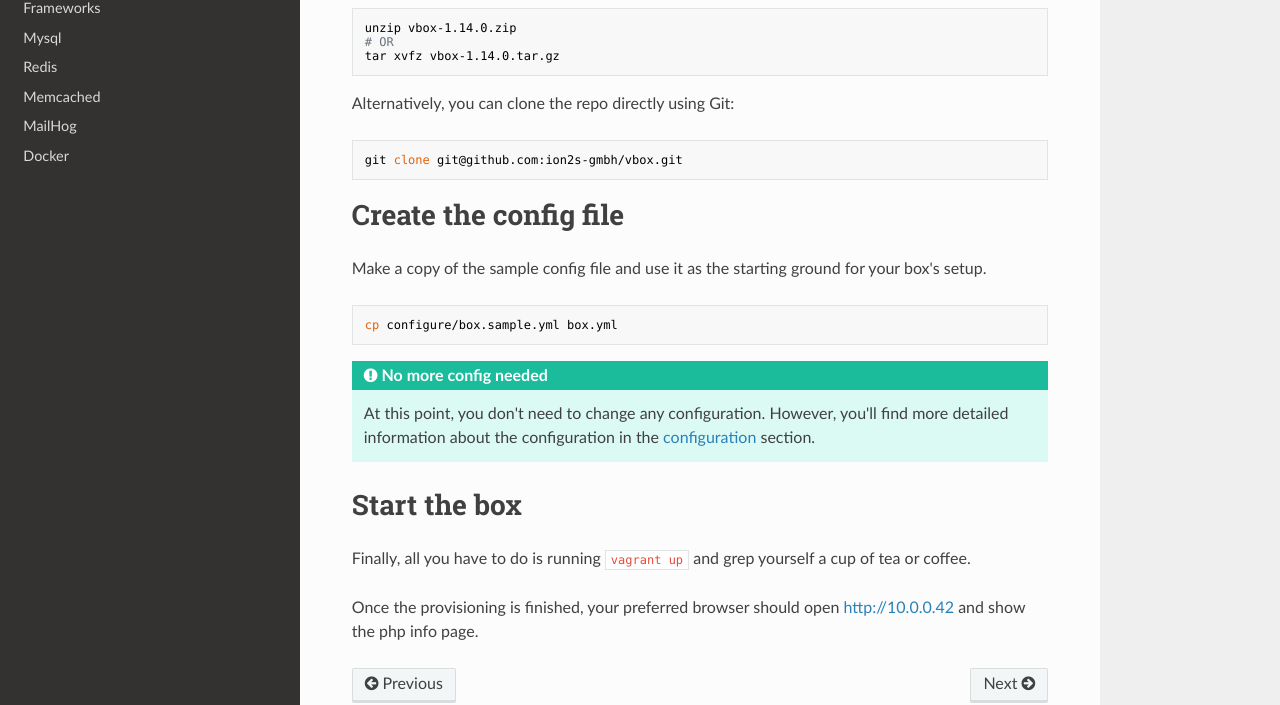
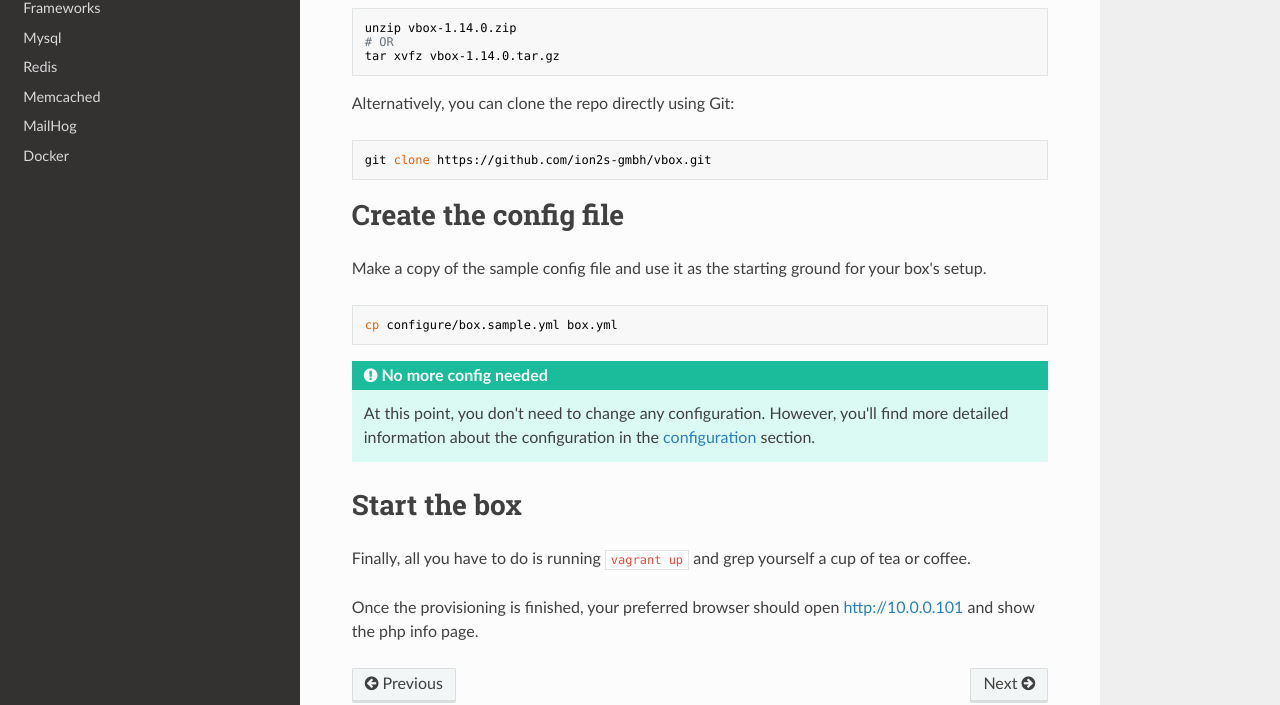
Before and after one commit to sebbaum/vbox-docu, an MkDocs documentation site: the page built from docs/quickstart.md, in a window 1280 px wide and 1118 px high. Shown: the part 321-1026 px from the top of the window. Built offline with MkDocs 1.6.1, drawn with Linux system fonts in a browser that asks for light colours; nearby versions of some CDN libraries; part of the change alters nothing that is shown.

Commit message:
Changed minor issues in quickstart guide.

````diff
--- a/docs/quickstart.md
+++ b/docs/quickstart.md
@@ -17,7 +17,7 @@ tar xvfz vbox-1.14.0.tar.gz
 
 Alternatively, you can clone the repo directly using Git:
 ```bash
-git clone git@github.com:ion2s-gmbh/vbox.git
+git clone https://github.com/ion2s-gmbh/vbox.git
 ```
 
 # Create the config file
@@ -37,4 +37,4 @@ Finally, all you have to do is running `vagrant up` and grep yourself a cup of
 tea or coffee.
 
 Once the provisioning is finished, your preferred browser should open
-[http://10.0.0.42](http://10.0.0.42) and show the php info page.
+[http://10.0.0.101](http://10.0.0.101) and show the php info page.
````
